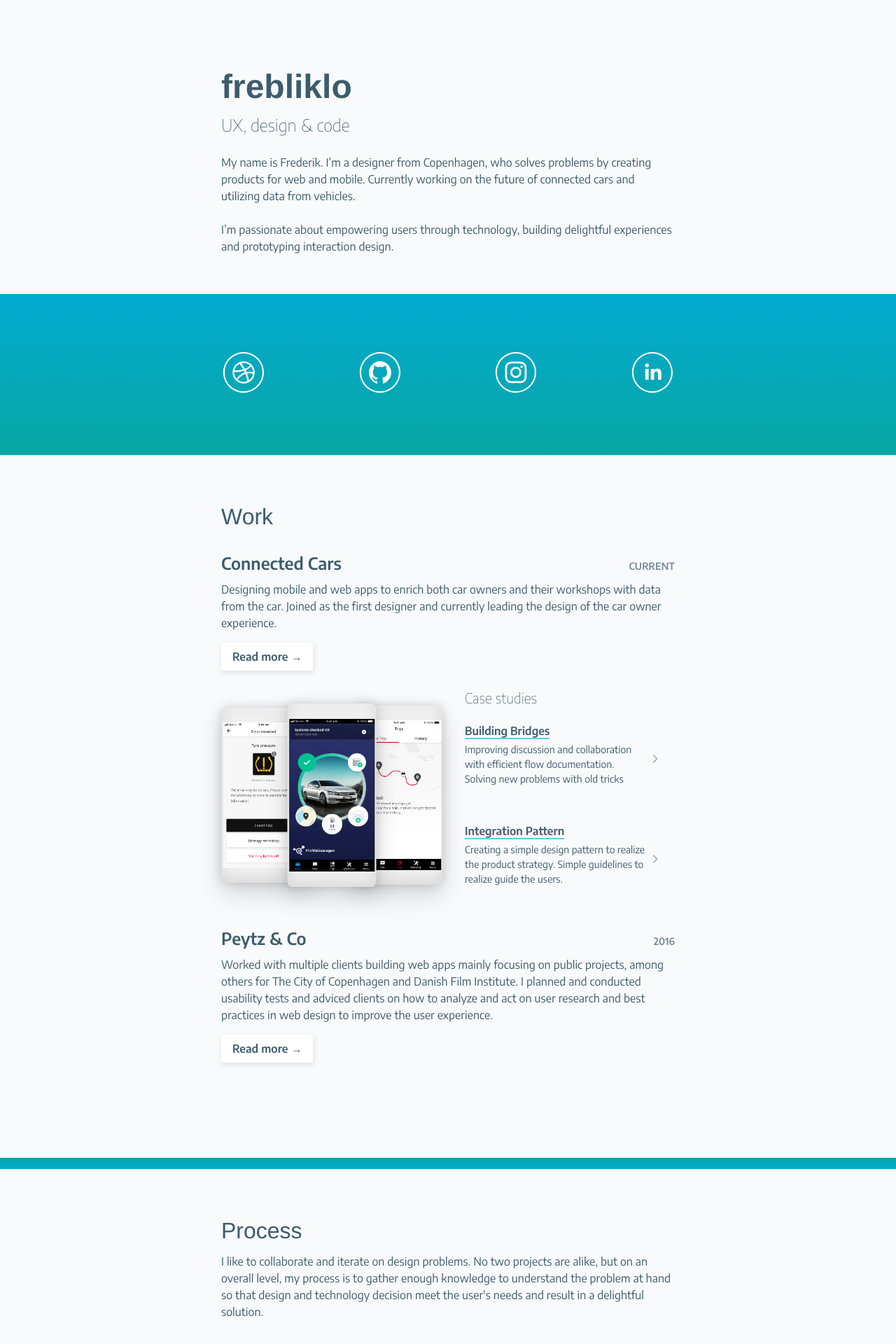
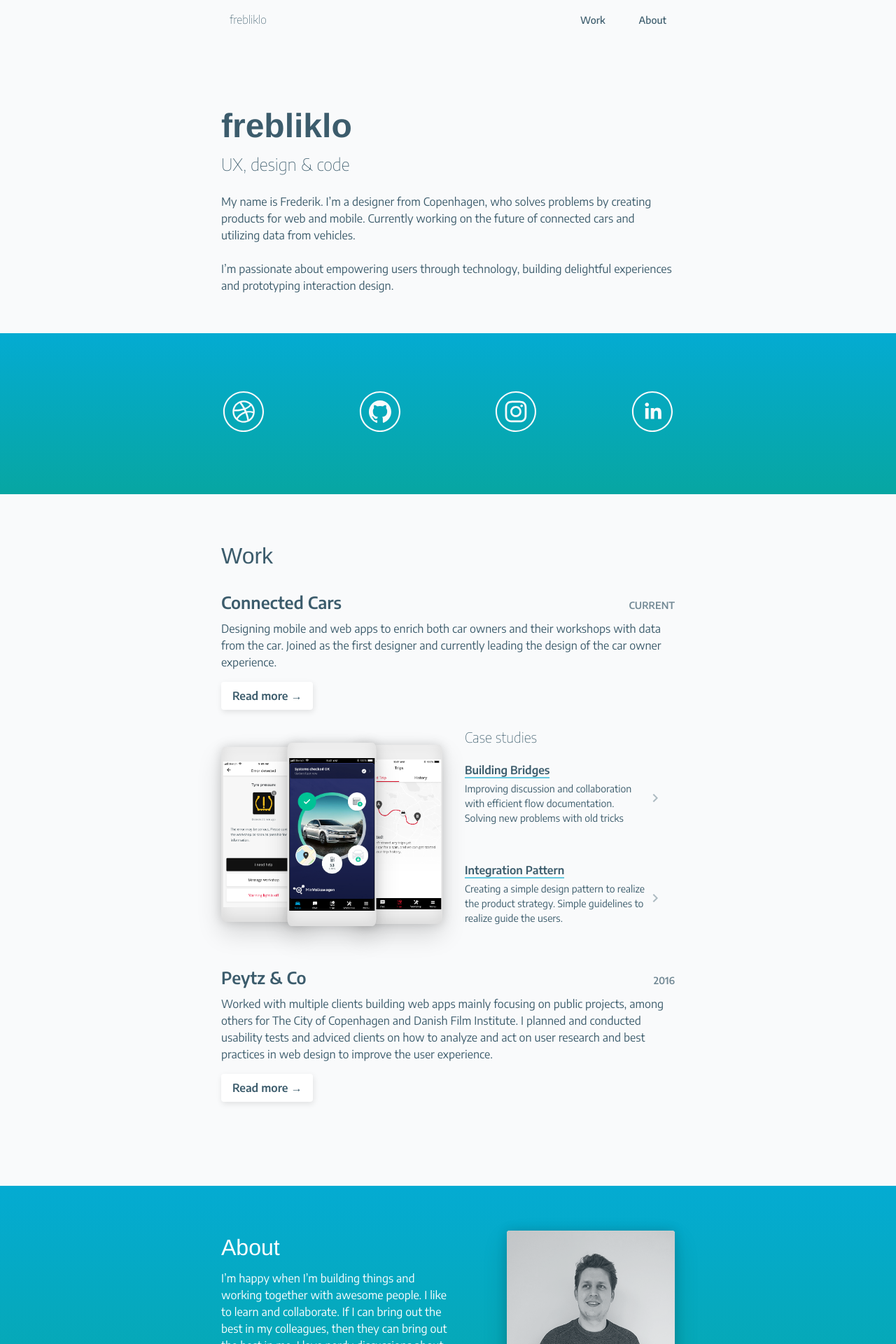
Before and after one commit to frebliklo/frebliklo.github.io, a Jekyll site: the page built from index.html, in a window 1280 px wide. Shown: the top 1920 px of the page at 70% size. Built offline with Jekyll 4.4.1, drawn with Linux system fonts in a browser that asks for light colours; some web fonts are replaced; some of the changed text lies outside the part shown.

Commit message:
add-image-of-me

```diff
--- /dev/null
+++ b/_includes/me-card.html
@@ -0,0 +1,6 @@
+<div class="me-card">
+  <img class="me-card__photo" src="{{ site.baseurl }}/assets/img/me@2x.png" alt="Photo of Frederik">
+  <h5 class="me-card__name">Frederik Blichert Klovborg</h5>
+  <p class="me-card__item">June 9th 1988</p>
+  <p class="me-card__item">Copenhagen, DK</p>
+</div>
--- /dev/null
+++ b/assets/_scss/_components/_me-card.scss
@@ -0,0 +1,36 @@
+.me-card {
+  width: 100%;
+  max-width: 32rem;
+  min-width: 24rem;
+  display: flex;
+  flex-direction: column;
+  justify-content: flex-start;
+  align-items: center;
+  color: $color-fg;
+  background-color: $color-bg;
+  box-shadow: 0 15px 35px rgba($color-black,.15), 0 0 15px rgba($color-black,.15);
+  border-radius: 4px;
+  overflow: hidden;
+
+  &__photo {
+    width: 100%;
+    margin-bottom: 1.2rem;
+  }
+
+  &__name {
+    font-size: 1.2rem;
+    font-weight: 600;
+    margin-bottom: .4rem;
+  }
+
+  &__item {
+    font-size: 1.2rem;
+    font-weight: 400;
+    margin-bottom: .4rem;
+
+    &:last-child {
+      margin-bottom: 1.2rem;
+    }
+  }
+
+}
--- a/assets/_scss/_layout/_index.scss
+++ b/assets/_scss/_layout/_index.scss
@@ -59,6 +59,29 @@
 
   }
 
+  &__about {
+    display: grid;
+    grid-template-columns: repeat(auto-fit, minmax(30rem, 1fr));
+    justify-items: flex-start;
+    color: $color-white;
+
+    &--img {
+      max-width: 24rem;
+      justify-self: center;
+
+      @include respond(tab-land) { justify-self: flex-end; };
+    }
+
+    &--btn {
+      margin-bottom: 3.2rem;
+    }
+
+    &--bg {
+      padding: 6.4rem 0;
+      background: linear-gradient(to bottom, $color-blue, $color-green);
+    }
+  }
+
   &__divider {
     width: 100%;
     height: 1.6rem;
--- a/assets/css/main.scss
+++ b/assets/css/main.scss
@@ -12,6 +12,7 @@
 @import '_components/button';
 @import '_components/case-teasers';
 @import '_components/device';
+@import '_components/me-card';
 @import '_components/process-diagram';
 @import '_components/some';
 @import '_components/stacked-illustration';
--- a/index.html
+++ b/index.html
@@ -45,7 +45,7 @@
         </div>
       </div>
     </div>
-    <div class="row u-mb-xxl">
+    <div class="row u-mb-xl">
         <div class="col-2">
           <div class="index__work">
             <div class="index__work--title">
@@ -59,25 +59,20 @@
       </div>
   </section>
 
-  <div class="container index__divider index__divider--1 u-mb-xl"></div>
-
-  <section class="container">
+  <section class="container index__about--bg">
     <div class="row">
       <div class="col-2">
-        <h2 class="u-mb-xs">Process</h2>
-        <p>I like to collaborate and iterate on design problems. No two projects are alike, but on an overall level, my process is to gather enough knowledge to understand the problem at hand so that design and technology decision meet the user's needs and result in a delightful solution.</p>
-      </div>
-    </div>
-    {% include process-diagram.html %}
-    <div class="row u-mt">
-      <div class="col-2">
-        <p>I like to think of the process being split into activities in the office and real world. I find that this is a great model to both give room for innovation and creativity while guiding the entire process by what's needed for both business and the users.</p>
-        <p>It isn't a strictly linear process, but steps on the way from problem to product where you always can revisit the previous activities based on iterations and discussions with my team. Collaboration, knowledge, and experience are the keys to success and the path I choose to take.</p>
+        <div class="index__about">
+          <div class="index__about--content">
+            <h2 class="u-mb-xs">About</h2>
+            <p>I’m happy when I’m building things and working together with awesome people. I like to learn and collaborate. If I can bring out the best in my colleagues, then they can bring out the best in me. I love nerdy discussions about design tools, front-end code or 70’s music.</p>
+            <a href="{{ site.baseurl }}/work/about" class="index__about--btn btn">Read more &rarr;</a>
+          </div>
+          <div class="index__about--img">{% include me-card.html %}</div>
+        </div>
       </div>
     </div>
   </section>
-
-  <div class="container index__divider index__divider--2 u-mb-xl"></div>
 
   <section class="container">
     <div class="row u-mb-xxl">
```
Also changed, not shown: other parts of index.html (+1 -1 lines), assets/img/me.png (added), assets/img/me@2x.png (added).
